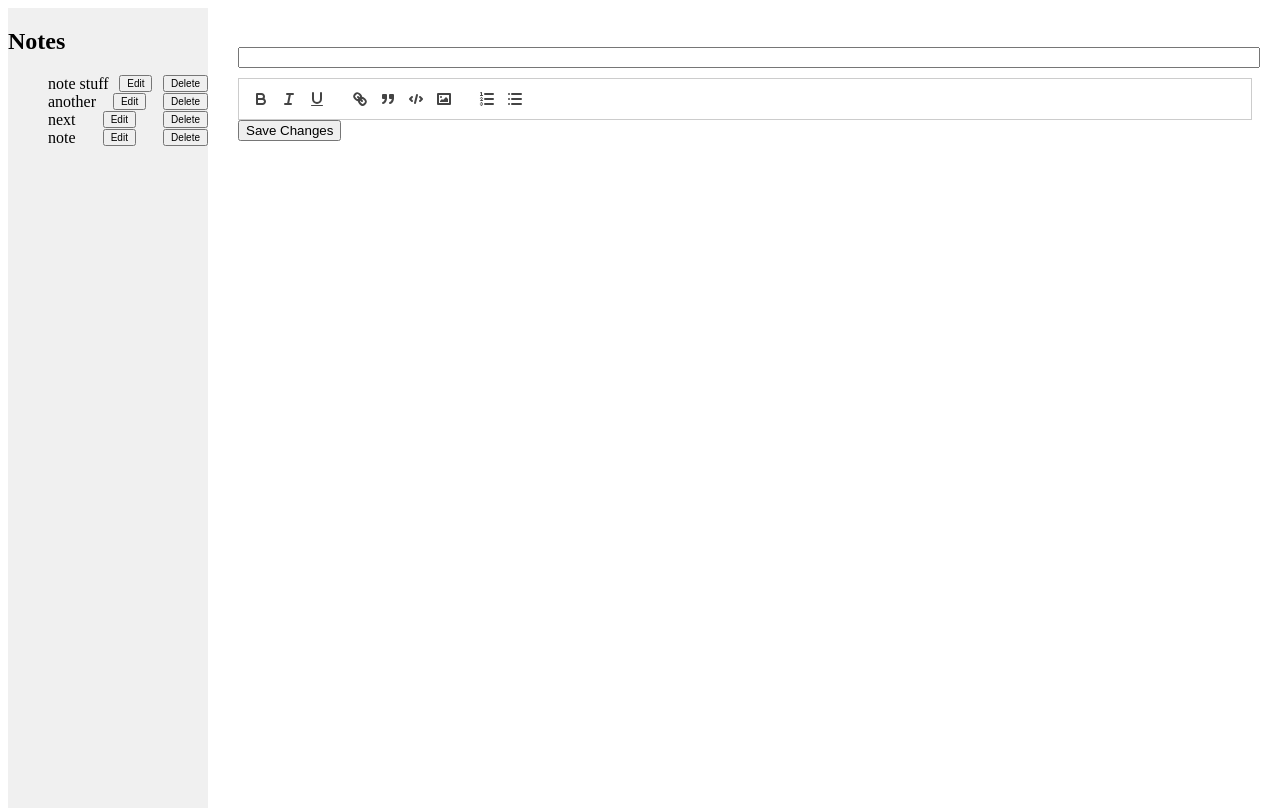
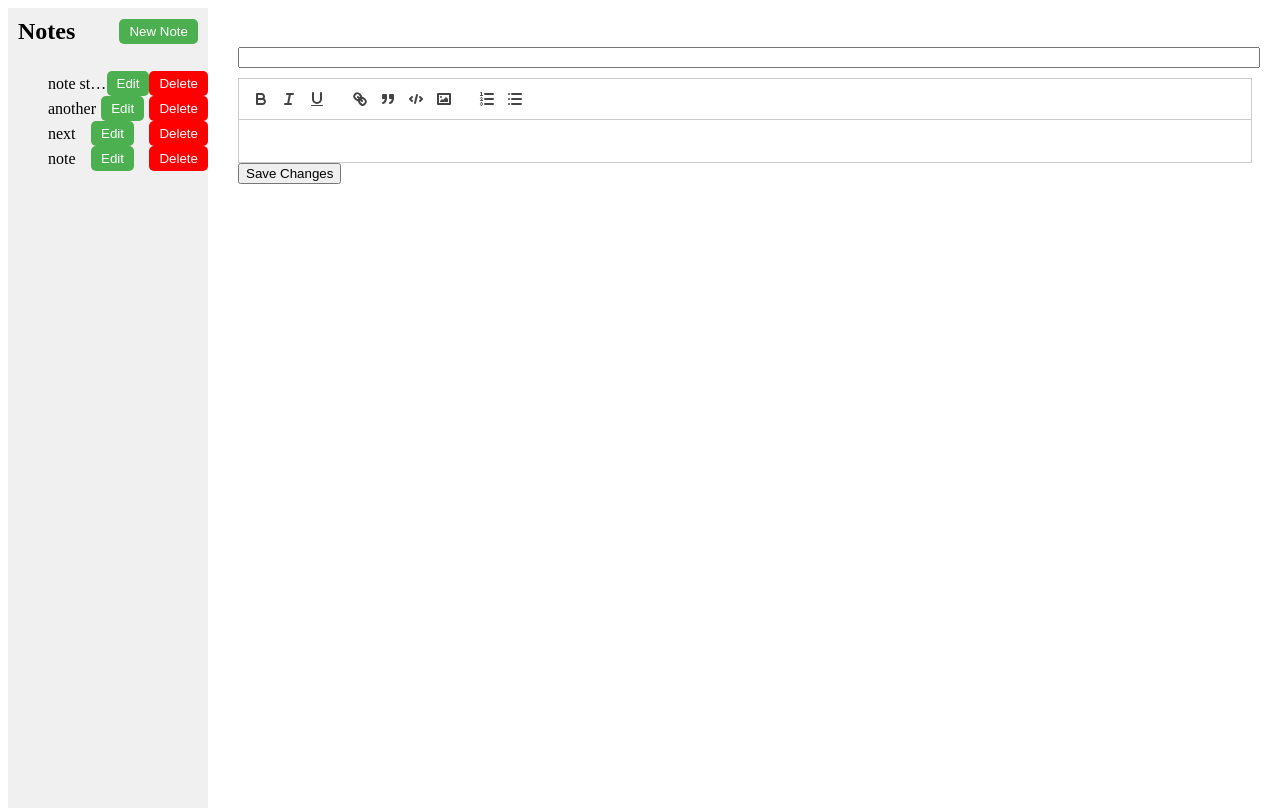
Before and after one commit to MasEvans83199/NoteTaker, a Flask app: page /notes in a window 1280 px wide. Run offline with Flask 3, Linux system fonts and the light colour scheme; some libraries are stand-ins or nearby versions.

Commit message:
new note implementation

```diff
--- a/app/templates/notes.html
+++ b/app/templates/notes.html
@@ -12,6 +12,33 @@
             height: 100vh;
             overflow: auto;
             background-color: #f0f0f0;
+        }
+        .header-container {
+            display: flex;
+            justify-content: space-between;
+            align-items: center;
+            padding-right: 10px;
+        }
+        h2 {
+            margin: 0;
+            padding: 10px;
+        }
+        .new-note-btn, .note-button, .delete-button {
+            padding: 5px 10px;
+            cursor: pointer;
+            background-color: #4CAF50;
+            color: white;
+            border: none;
+            border-radius: 5px;
+        }
+        .new-note-btn:hover, .note-button:hover {
+            background-color: #45a049;
+        }
+        .delete-button {
+            background-color: #FF0000;
+        }
+        .delete-button:hover {
+            background-color: #E60000;
         }
         #note-display {
             margin-left: 210px;
@@ -28,43 +55,33 @@
             text-overflow: ellipsis;
             max-width: 120px;
         }
-        .note-button {
-            margin-left: 5px;
-            font-size: 10px;
-        }
         li.note-item:hover {
             background-color: #ddd;
             cursor: pointer;
         }
-        #editor-toolbar {
-            display: none; /* Initially hidden */
-            padding: 5px;
-            background-color: #f4f4f4;
-            border: 1px solid #ccc;
-        }
         .ql-toolbar.ql-snow {
             display: flex;
-            flex-wrap: nowrap; /* Prevent wrapping to ensure compactness */
-            justify-content: left; /* Center the buttons within the toolbar */
+            flex-wrap: nowrap;
+            justify-content: left;
         }
         .ql-toolbar.ql-snow .ql-button {
-            padding: 5px 10px; /* Adjust padding around buttons for a tighter fit */
-            min-width: 40px; /* Minimum width to maintain button usability */
-        }
-        #editor-container {
-            display: none;
+            padding: 5px 10px;
+            min-width: 40px;
         }
     </style>
 </head>
 <body>
     <div id="sidebar">
+        <div class="header-container">
             <h2>Notes</h2>
+            <button class="new-note-btn" onclick="createNewNote()">New Note</button>
+        </div>
         <ul>
             {% for note in notes %}
             <li class="note-item">
                 <span class="note-title" onclick="fetchNoteDetails('{{ note.id }}')">{{ note.title }}</span>
                 <button class="note-button" onclick="event.stopPropagation(); editNote('{{ note.id }}')">Edit</button>
-                <button class="note-button" onclick="event.stopPropagation(); deleteNote('{{ note.id }}')">Delete</button>
+                <button class="delete-button" onclick="event.stopPropagation(); deleteNote('{{ note.id }}')">Delete</button>
             </li>
             {% endfor %}
         </ul>
@@ -75,7 +92,7 @@
             <div id="view-content"></div>
         </div>
         <div id="edit-form">
-            <form action="" method="post">
+            <form action="/notes" method="post">
                 <input type="hidden" id="note_id" name="note_id">
                 <div id="editor-toolbar"></div>
                 <input type="text" id="edit-title" name="title" style="width: 100%; margin-bottom: 10px;">
@@ -110,54 +127,28 @@
             fetch(`/notes/${noteId}`)
                 .then(response => response.json())
                 .then(data => {
+                    document.getElementById('note-view').style.display = 'block';
+                    document.getElementById('edit-form').style.display = 'none';
                     document.getElementById('view-title').innerText = data.title;
                     document.getElementById('view-content').innerHTML = data.content;
-                    document.getElementById('note-view').style.display = 'block';
-                    document.getElementById('edit-form').style.display = 'none';
                 })
                 .catch(error => console.error('Error:', error));
         }
 
         function editNote(noteId) {
-    console.log('Attempting to edit note with ID:', noteId);
-
-    const noteView = document.getElementById('note-view');
-    const editForm = document.getElementById('edit-form');
-    const editorContainer = document.getElementById('editor-container');
-    const editorToolbar = document.getElementById('editor-toolbar');
-    const noteTitleInput = document.getElementById('edit-title');
-    const formAction = document.querySelector('#edit-form form');
-
-    console.log('noteView:', noteView);
-    console.log('editForm:', editForm);
-    console.log('editorContainer:', editorContainer);
-    console.log('editorToolbar:', editorToolbar);
-    console.log('noteTitleInput:', noteTitleInput);
-    console.log('formAction:', formAction);
-
-    if (!noteView || !editForm || !editorContainer || !editorToolbar || !noteTitleInput || !formAction) {
-        console.error("One or more elements are not found in the DOM");
-        return;
-    }
-
-    // If all elements are present, proceed with fetching note details
             fetch(`/notes/${noteId}`)
                 .then(response => response.json())
                 .then(data => {
-            noteView.style.display = 'none';
-            editForm.style.display = 'block';
-            editorContainer.style.display = 'block';
-            editorToolbar.style.display = 'block';
-            formAction.action = `/notes/${noteId}/update`;
+                    document.getElementById('note-view').style.display = 'none';
+                    document.getElementById('edit-form').style.display = 'block';
+                    document.getElementById('editor-container').style.display = 'block';
+                    document.querySelector('form').action = `/notes/${noteId}/update`;
                     document.getElementById('note_id').value = noteId;
-            noteTitleInput.value = data.title;
+                    document.getElementById('edit-title').value = data.title;
                     quill.root.innerHTML = data.content;
                 })
-        .catch(error => {
-            console.error('Error fetching note details:', error);
-        });
+                .catch(error => console.error('Error fetching note details:', error));
         }
-
 
         function deleteNote(noteId) {
             if (confirm('Are you sure you want to delete this note?')) {
@@ -166,6 +157,16 @@
                     .catch(error => console.error('Error:', error));
             }
         }
+
+        function createNewNote() {
+            document.getElementById('note-view').style.display = 'none';
+            document.getElementById('edit-form').style.display = 'block';
+            document.getElementById('editor-container').style.display = 'block';
+            document.getElementById('edit-title').value = '';
+            quill.setContents('');
+            document.getElementById('note_id').value = '';
+            document.querySelector('form').action = "/notes"; // Set form action to create a new note
+        }
     </script>
 </body>
 </html>
```
Also changed, not shown: instance/app.db. Lines whose indentation alone changed are shown as unchanged.
